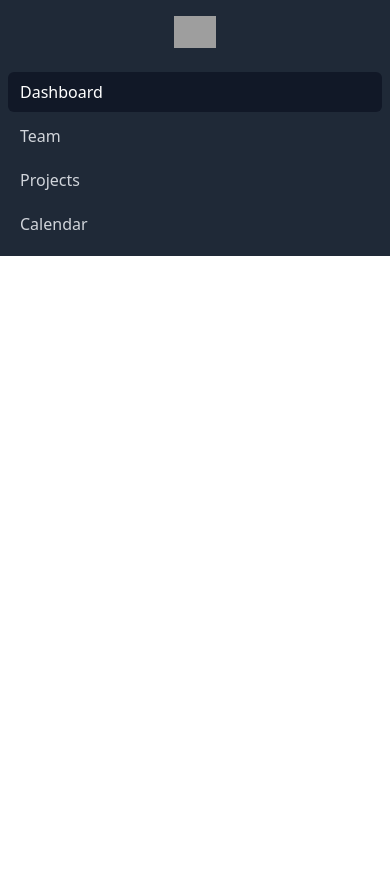
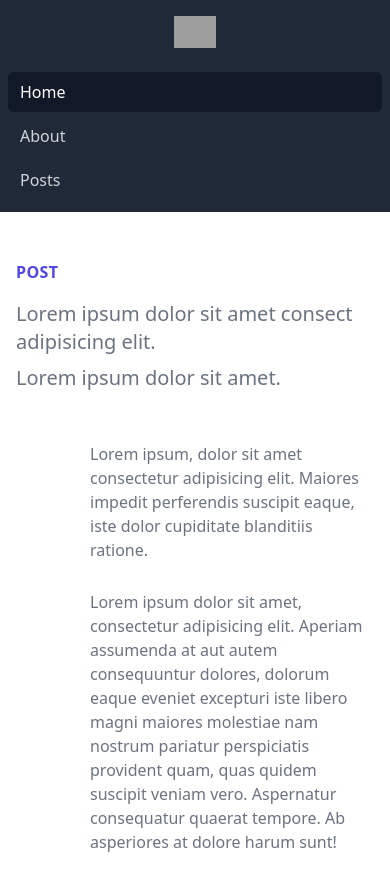
Before and after one commit to AleksandrMihasenko/nuxt-simple-blog, a Nuxt app: page /posts/1 in a window 390 px wide. Shown: the top 890 px of the page. Before the commit the page ends 844 px from the top, so only its background shows below. Built offline with nearby package versions, Linux system fonts and the light colour scheme; grey boxes are pictures that could not be loaded.

Commit message:
add content for 'posts' page

```diff
--- a/components/Navbar.vue
+++ b/components/Navbar.vue
@@ -1,40 +1,34 @@
 <template>
-  <nav class="bg-gray-800">
-    <div class="max-w-7xl mx-auto px-2 sm:px-6 lg:px-8">
-      <div class="relative flex items-center justify-between h-16">
-        <div class="absolute inset-y-0 left-0 flex items-center sm:hidden">
+  <nav class='bg-gray-800'>
+    <div class='max-w-7xl mx-auto px-2 sm:px-6 lg:px-8'>
+      <div class='relative flex items-center justify-between h-16'>
+        <div class='absolute inset-y-0 left-0 flex items-center sm:hidden'>
         </div>
-        <div class="flex-1 flex items-center justify-center sm:items-stretch sm:justify-start">
-          <div class="flex-shrink-0 flex items-center">
-            <img class="block lg:hidden h-8 w-auto" src="https://tailwindui.com/img/logos/workflow-mark-indigo-500.svg" alt="Workflow">
-            <img class="hidden lg:block h-8 w-auto" src="https://tailwindui.com/img/logos/workflow-logo-indigo-500-mark-white-text.svg" alt="Workflow">
+        <div class='flex-1 flex items-center justify-center sm:items-stretch sm:justify-start'>
+          <div class='flex-shrink-0 flex items-center'>
+            <img class='block lg:hidden h-8 w-auto' src='https://tailwindui.com/img/logos/workflow-mark-indigo-500.svg' alt='Workflow'>
+            <img class='hidden lg:block h-8 w-auto' src='https://tailwindui.com/img/logos/workflow-logo-indigo-500-mark-white-text.svg' alt='Workflow'>
           </div>
-          <div class="hidden sm:block sm:ml-6">
-            <div class="flex space-x-4">
-              <nuxt-link to="/" class="text-gray-300 hover:bg-gray-700 hover:text-white px-3 py-2 rounded-md text-sm font-medium" exact-active-class="bg-gray-900">Home</nuxt-link>
+          <div class='hidden sm:block sm:ml-6'>
+            <div class='flex space-x-4'>
+              <nuxt-link to='/' class='text-gray-300 hover:bg-gray-700 hover:text-white px-3 py-2 rounded-md text-sm font-medium' exact-active-class='bg-gray-900'>Home</nuxt-link>
 
-              <nuxt-link to="/about" class="text-gray-300 hover:bg-gray-700 hover:text-white px-3 py-2 rounded-md text-sm font-medium" exact-active-class="bg-gray-900">About</nuxt-link>
+              <nuxt-link to='/about' class='text-gray-300 hover:bg-gray-700 hover:text-white px-3 py-2 rounded-md text-sm font-medium' exact-active-class='bg-gray-900'>About</nuxt-link>
 
-              <nuxt-link to="#" class="text-gray-300 hover:bg-gray-700 hover:text-white px-3 py-2 rounded-md text-sm font-medium" exact-active-class="bg-gray-900">Projects</nuxt-link>
-
-              <nuxt-link to="#" class="text-gray-300 hover:bg-gray-700 hover:text-white px-3 py-2 rounded-md text-sm font-medium" exact-active-class="bg-gray-900">Calendar</nuxt-link>
+              <nuxt-link to='/posts' class='text-gray-300 hover:bg-gray-700 hover:text-white px-3 py-2 rounded-md text-sm font-medium' exact-active-class='bg-gray-900'>Posts</nuxt-link>
             </div>
           </div>
         </div>
       </div>
     </div>
 
-    <!-- Mobile menu, show/hide based on menu state. -->
-    <div class="sm:hidden" id="mobile-menu">
-      <div class="px-2 pt-2 pb-3 space-y-1">
-        <!-- Current: "bg-gray-900 text-white", Default: "text-gray-300 hover:bg-gray-700 hover:text-white" -->
-        <a href="#" class="bg-gray-900 text-white block px-3 py-2 rounded-md text-base font-medium" aria-current="page">Dashboard</a>
+    <div class='sm:hidden' id='mobile-menu'>
+      <div class='px-2 pt-2 pb-3 space-y-1'>
+        <nuxt-link to='/' class='bg-gray-900 text-white block px-3 py-2 rounded-md text-base font-medium'>Home</nuxt-link>
 
-        <a href="#" class="text-gray-300 hover:bg-gray-700 hover:text-white block px-3 py-2 rounded-md text-base font-medium">Team</a>
+        <nuxt-link to='/about' class='text-gray-300 hover:bg-gray-700 hover:text-white block px-3 py-2 rounded-md text-base font-medium'>About</nuxt-link>
 
-        <a href="#" class="text-gray-300 hover:bg-gray-700 hover:text-white block px-3 py-2 rounded-md text-base font-medium">Projects</a>
-
-        <a href="#" class="text-gray-300 hover:bg-gray-700 hover:text-white block px-3 py-2 rounded-md text-base font-medium">Calendar</a>
+        <nuxt-link to='/posts' class='text-gray-300 hover:bg-gray-700 hover:text-white block px-3 py-2 rounded-md text-base font-medium'>Posts</nuxt-link>
       </div>
     </div>
   </nav>
--- a/pages/about.vue
+++ b/pages/about.vue
@@ -1,57 +1,45 @@
 <template>
   <div>
-    <!-- This example requires Tailwind CSS v2.0+ -->
-    <div class="py-12 bg-white">
-      <div class="max-w-7xl mx-auto px-4 sm:px-6 lg:px-8">
-        <div class="lg:text-center">
-          <h2 class="text-base text-indigo-600 font-semibold tracking-wide uppercase">About</h2>
-          <p class="mt-4 max-w-2xl text-xl text-gray-500 lg:mx-auto">
+    <div class='py-12 bg-white'>
+      <div class='max-w-7xl mx-auto px-4 sm:px-6 lg:px-8'>
+        <div class='lg:text-center'>
+          <h2 class='text-base text-indigo-600 font-semibold tracking-wide uppercase'>About</h2>
+          <p class='mt-4 max-w-2xl text-xl text-gray-500 lg:mx-auto'>
             Lorem ipsum dolor sit amet consect adipisicing elit. Possimus magnam voluptatum cupiditate veritatis in accusamus quisquam.
           </p>
         </div>
 
-        <div class="mt-10">
-          <dl class="space-y-10 md:space-y-0 md:grid md:grid-cols-2 md:gap-x-8 md:gap-y-10">
-            <div class="relative">
+        <div class='mt-32'>
+          <dl class='space-y-10 md:space-y-0 md:grid md:grid-cols-3 md:gap-x-8 md:gap-y-10'>
+            <div class='relative'>
               <dt>
-                <div class="absolute flex items-center justify-center h-12 w-12 rounded-md bg-indigo-500 text-white">
+                <div class='absolute flex items-center justify-center h-12 w-12 rounded-md bg-indigo-500 text-white'>
                 </div>
-                <p class="ml-16 text-lg leading-6 font-medium text-gray-900">Competitive exchange rates</p>
+                <p class='ml-16 text-lg leading-6 font-medium text-gray-900'>Competitive exchange rates</p>
               </dt>
-              <dd class="mt-2 ml-16 text-base text-gray-500">
+              <dd class='mt-2 ml-16 text-base text-gray-500'>
                 Lorem ipsum, dolor sit amet consectetur adipisicing elit. Maiores impedit perferendis suscipit eaque, iste dolor cupiditate blanditiis ratione.
               </dd>
             </div>
 
-            <div class="relative">
+            <div class='relative'>
               <dt>
-                <div class="absolute flex items-center justify-center h-12 w-12 rounded-md bg-indigo-500 text-white">
+                <div class='absolute flex items-center justify-center h-12 w-12 rounded-md bg-indigo-500 text-white'>
                 </div>
-                <p class="ml-16 text-lg leading-6 font-medium text-gray-900">No hidden fees</p>
+                <p class='ml-16 text-lg leading-6 font-medium text-gray-900'>No hidden fees</p>
               </dt>
-              <dd class="mt-2 ml-16 text-base text-gray-500">
+              <dd class='mt-2 ml-16 text-base text-gray-500'>
                 Lorem ipsum, dolor sit amet consectetur adipisicing elit. Maiores impedit perferendis suscipit eaque, iste dolor cupiditate blanditiis ratione.
               </dd>
             </div>
 
-            <div class="relative">
+            <div class='relative'>
               <dt>
-                <div class="absolute flex items-center justify-center h-12 w-12 rounded-md bg-indigo-500 text-white">
+                <div class='absolute flex items-center justify-center h-12 w-12 rounded-md bg-indigo-500 text-white'>
                 </div>
-                <p class="ml-16 text-lg leading-6 font-medium text-gray-900">Transfers are instant</p>
+                <p class='ml-16 text-lg leading-6 font-medium text-gray-900'>Transfers are instant</p>
               </dt>
-              <dd class="mt-2 ml-16 text-base text-gray-500">
-                Lorem ipsum, dolor sit amet consectetur adipisicing elit. Maiores impedit perferendis suscipit eaque, iste dolor cupiditate blanditiis ratione.
-              </dd>
-            </div>
-
-            <div class="relative">
-              <dt>
-                <div class="absolute flex items-center justify-center h-12 w-12 rounded-md bg-indigo-500 text-white">
-                </div>
-                <p class="ml-16 text-lg leading-6 font-medium text-gray-900">Mobile notifications</p>
-              </dt>
-              <dd class="mt-2 ml-16 text-base text-gray-500">
+              <dd class='mt-2 ml-16 text-base text-gray-500'>
                 Lorem ipsum, dolor sit amet consectetur adipisicing elit. Maiores impedit perferendis suscipit eaque, iste dolor cupiditate blanditiis ratione.
               </dd>
             </div>
--- /dev/null
+++ b/pages/posts/_id.vue
@@ -0,0 +1,32 @@
+<template>
+  <div>
+    <div class='py-12 bg-white'>
+      <div class='max-w-7xl mx-auto px-4 sm:px-6 lg:px-8'>
+        <div class='lg:text-center'>
+          <h2 class='text-base text-indigo-600 font-semibold tracking-wide uppercase'>post</h2>
+          <p class='mt-4 max-w-2xl text-xl text-gray-500 lg:mx-auto'>
+            Lorem ipsum dolor sit amet consect adipisicing elit.
+          </p>
+          <p class='mt-2 max-w-2xl text-xl text-gray-500 lg:mx-auto'>Lorem ipsum dolor sit amet.</p>
+        </div>
+
+        <div class='mt-10'>
+          <dl class='space-y-10 md:space-y-0 md:grid md:grid-cols-1 md:gap-x-8 md:gap-y-10'>
+            <div class='relative'>
+              <dd class='mt-2 ml-16 text-base text-gray-500 p-2.5'>
+                Lorem ipsum, dolor sit amet consectetur adipisicing elit. Maiores impedit perferendis suscipit eaque, iste dolor cupiditate blanditiis ratione.
+              </dd>
+              <dd class='mt-2 ml-16 text-base text-gray-500 p-2.5'>Lorem ipsum dolor sit amet, consectetur adipisicing elit. Aperiam assumenda at aut autem consequuntur dolores, dolorum eaque eveniet excepturi iste libero magni maiores molestiae nam nostrum pariatur perspiciatis provident quam, quas quidem suscipit veniam vero. Aspernatur consequatur quaerat tempore. Ab asperiores at dolore harum sunt!</dd>
+            </div>
+          </dl>
+        </div>
+      </div>
+    </div>
+  </div>
+</template>
+
+<script>
+export default {
+  name: '_id'
+}
+</script>
--- /dev/null
+++ b/pages/posts/index.vue
@@ -0,0 +1,38 @@
+<template>
+  <div>
+    <div class='py-12 bg-white'>
+      <div class='max-w-7xl mx-auto px-4 sm:px-6 lg:px-8'>
+        <div class='lg:text-center'>
+          <h2 class='text-base text-indigo-600 font-semibold tracking-wide uppercase'>All posts</h2>
+          <p class='mt-2 text-3xl leading-8 font-extrabold tracking-tight text-gray-900 sm:text-4xl'>
+            Read about everything
+          </p>
+          <p class='mt-4 max-w-2xl text-xl text-gray-500 lg:mx-auto'>
+            Lorem ipsum dolor sit amet consect adipisicing elit. Possimus magnam voluptatum cupiditate veritatis in accusamus quisquam.
+          </p>
+        </div>
+
+        <div class='mt-10'>
+          <dl class='space-y-10 md:space-y-0 md:grid md:grid-cols-2 md:gap-x-8 md:gap-y-10'>
+            <div v-for='post of 5' :key='post' class='relative'>
+              <dd @click='clickHandler(post)' class='mt-2 ml-16 text-base text-gray-500 p-2.5 hover:shadow-md cursor-pointer'>
+                Lorem ipsum, dolor sit amet consectetur adipisicing elit. Maiores impedit perferendis suscipit eaque, iste dolor cupiditate blanditiis ratione.
+              </dd>
+            </div>
+          </dl>
+        </div>
+      </div>
+    </div>
+  </div>
+</template>
+
+<script>
+export default {
+  name: 'posts',
+  methods: {
+    clickHandler (post) {
+      this.$router.push('/posts/' + post)
+    }
+  }
+}
+</script>
```
